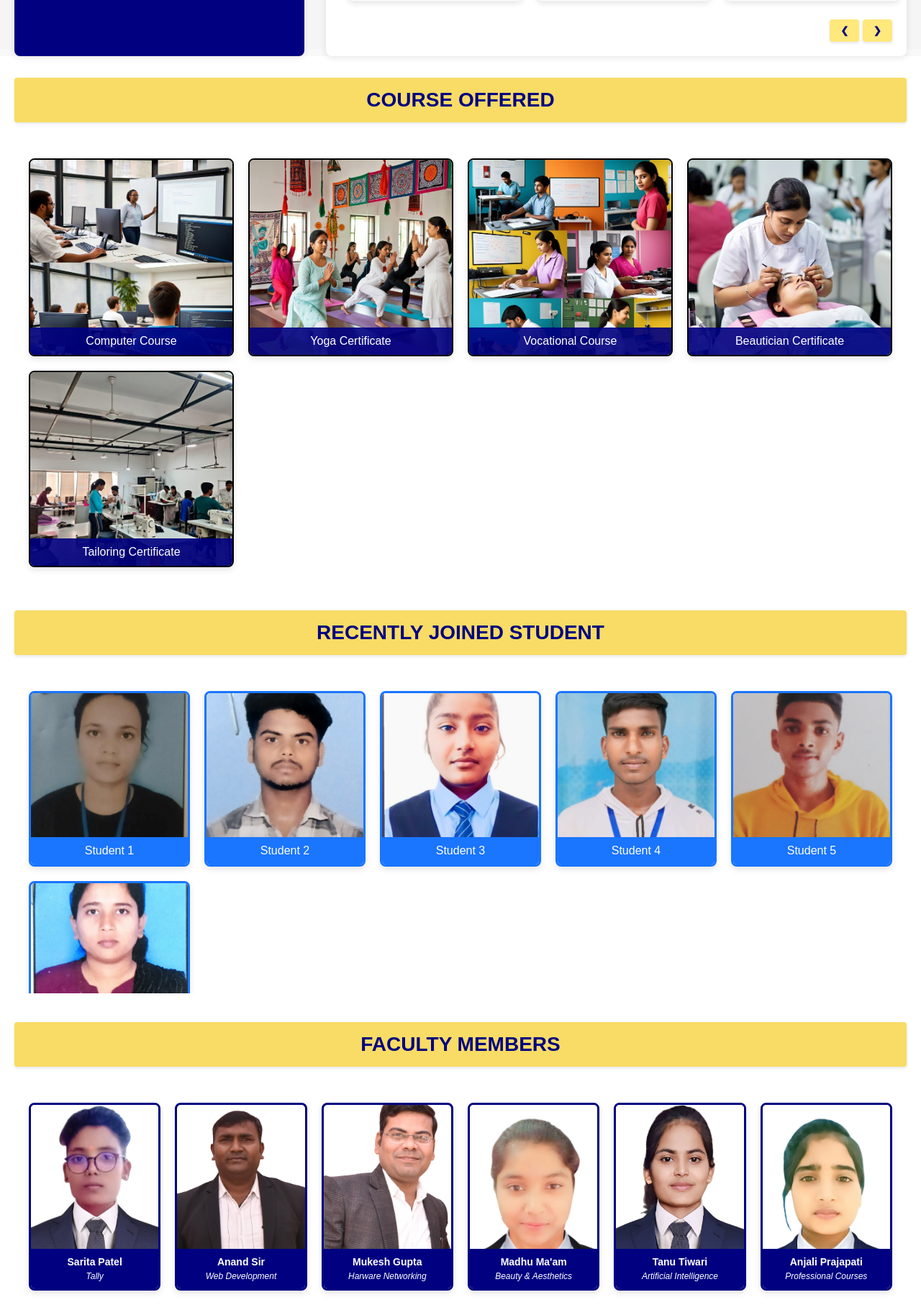
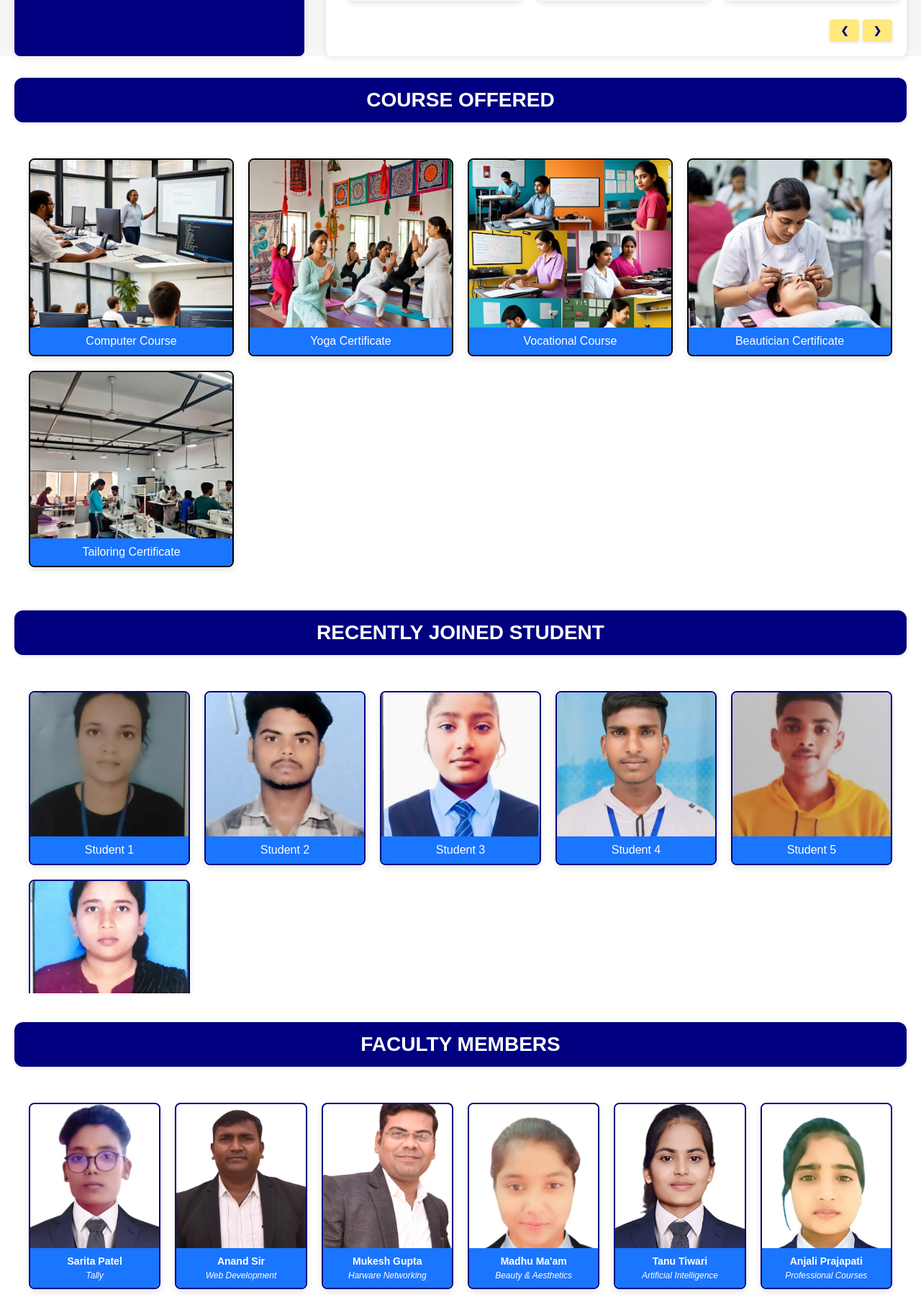
Before and after one commit to gictorg/gict, a PHP site: page / in a window 1280 px wide. Shown: the part 1627-3440 px from the top of the page at 72% size. Run offline with PHP 8.4, Linux system fonts and the light colour scheme.

Commit message:
fixed styling

```diff
--- a/assets/css/content.css
+++ b/assets/css/content.css
@@ -12,7 +12,7 @@
 
 /* Mission Heading */
 .mission-heading {
-    background-color: #000033;
+    /* background-color: #000033; */
     color: #fff;
     text-align: center;
     padding: 15px;
--- a/assets/css/gallery.css
+++ b/assets/css/gallery.css
@@ -15,17 +15,17 @@
 
 .section-title {
     text-align: center;
-    color: #000080;
+    color: #fff;
     font-size: 28px;
     font-weight: bold;
     margin: 30px auto;
     text-transform: uppercase;
-    background: #f8dc65;
+    background: #000080;
     padding: 15px;
-    border-radius: 4px;
+    border-radius: 12px;
     box-shadow: 0 2px 4px rgba(0,0,0,0.1);
     max-width: 1400px;
-    position: sticky;
+    position: relative;
     top: 0;
     z-index: 10;
 }
@@ -87,7 +87,7 @@
     bottom: 0;
     left: 0;
     right: 0;
-    background: rgba(0, 0, 128, 0.9);
+    background: #1a75ff !important;
     color: #fff;
     padding: 12px;
     font-size: 16px;
@@ -118,7 +118,7 @@
 .students-gallery .gallery-item,
 .student-item {
     position: relative;
-    border: 3px solid #1a75ff;
+    border: 2px solid #000080;
     border-radius: 8px;
     overflow: hidden;
     box-shadow: 0 4px 8px rgba(0,0,0,0.1);
@@ -187,7 +187,7 @@
 .faculty-gallery .gallery-item,
 .faculty-item {
     position: relative;
-    border: 3px solid #000080;
+    border: 2px solid #000080;
     border-radius: 8px;
     overflow: hidden;
     box-shadow: 0 4px 8px rgba(0,0,0,0.1);
@@ -209,7 +209,7 @@
 .faculty-gallery .gallery-item .caption,
 .faculty-item .caption {
     position: relative !important;
-    background: #000080 !important;
+    background: #1a75ff !important;
     padding: 10px;
     transform: none !important;
     text-align: center;
--- a/assets/css/header.css
+++ b/assets/css/header.css
@@ -109,7 +109,7 @@
 .main-nav {
     background: #000080;
     width: 100%;
-    border-radius: 4px;
+    border-radius: 12px;
     overflow: hidden;
 }
 
--- a/assets/css/profile.css
+++ b/assets/css/profile.css
@@ -77,6 +77,7 @@
     display: flex;
     flex-direction: column;
     height: 100%;
+    margin-top: 10px
 }
 
 .menu-item {
```
